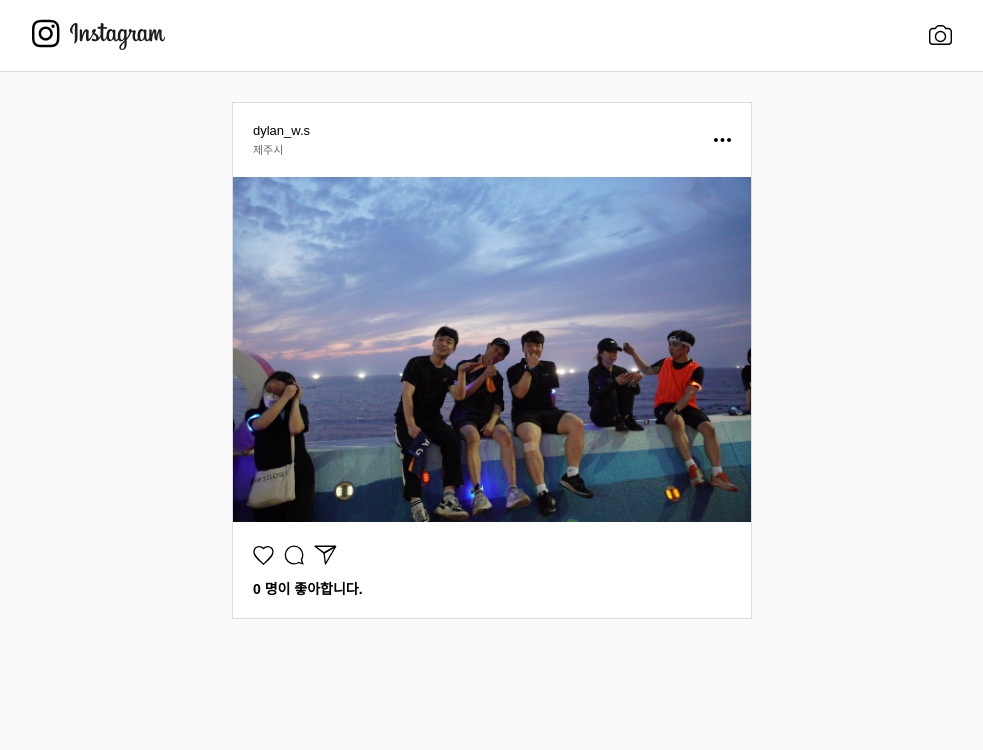
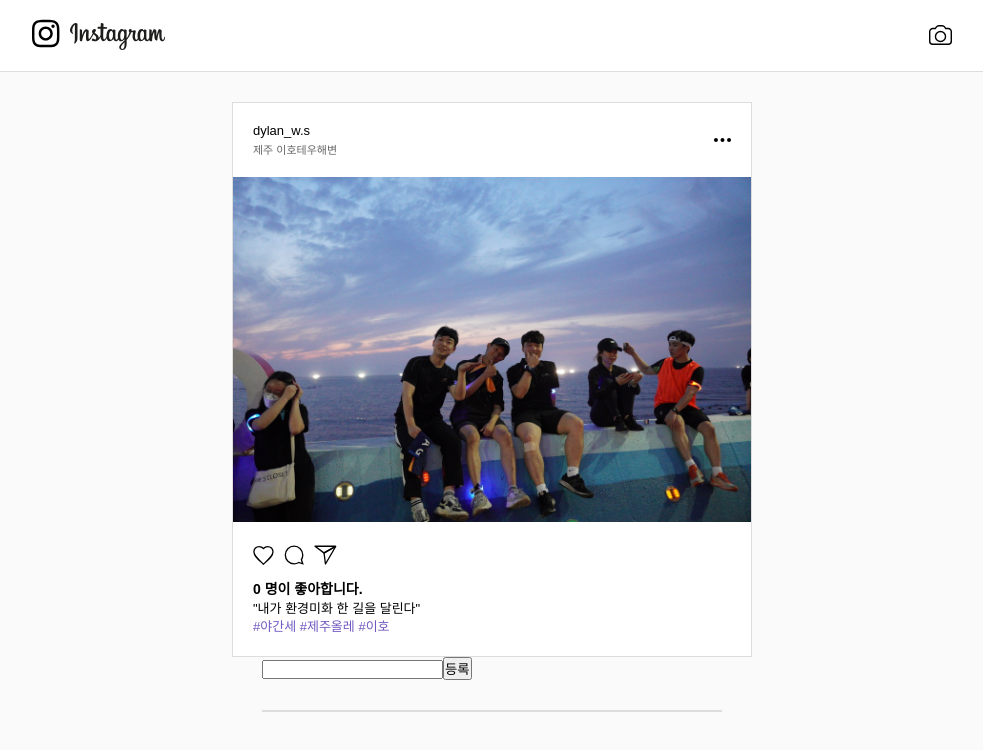
Before and after one commit to kws60000/instagram, a React (Create React App) app: page / in a window 1280 px wide. Shown: the top 750 px of the page, without its empty margins (148-1131 px from the left). Built offline with nearby package versions, Linux system fonts and the light colour scheme.

Commit message:
스토어 생성 1

```diff
--- a/package.json
+++ b/package.json
@@ -23,7 +23,8 @@
     "eject": "react-scripts eject"
   },
   "eslintConfig": {
-    "extends": "react-app"
+    "extends": "react-app",
+    "plugin": "react/recommended"
   },
   "browserslist": {
     "production": [
--- a/src/components/Header.js
+++ b/src/components/Header.js
@@ -11,10 +11,10 @@ export default function Header() {
     <header id="main-header">
       <div className="header-content">
         <Link to="/">
-          <img src={logo} />
+          <img src={logo} alt={logo} />
         </Link>
         <Link to="/new">
-          <img src={camera} />
+          <img src={camera} alt={camera} />
         </Link>
       </div>
     </header>
--- /dev/null
+++ b/src/components/Tags.css
@@ -0,0 +1,12 @@
+section#tagList {
+    width: 100%;
+    max-width: 580px;
+    margin: 0 auto;
+    padding: 0 30px;
+}
+
+div.please {
+    background: #fff;
+    border: 1px solid #ddd;
+    margin-top: 30px;
+}
--- /dev/null
+++ b/src/components/Tags.js
@@ -0,0 +1,36 @@
+import React from 'react';
+import './Tags.css';
+
+const TagItem = ({ tag }) => {
+  return (
+    <div>
+      <span>{tag.text}</span>
+    </div>
+  );
+};
+
+const Tags = ({ input, tags, onChangeInput, onInsert }) => {
+  const onSubmit = (e) => {
+    e.preventDefault();
+    onInsert(input);
+    onChangeInput('');
+  };
+
+  const onChange = (e) => onChangeInput(e.target.value);
+  return (
+    <section id="tagList">
+      <form onSubmit={onSubmit}>
+        <input value={input} onChange={onChange} />
+        <button type="submit">등록</button>
+      </form>
+
+      <div className="please">
+        {tags.map((tag) => (
+          <TagItem tag={tag} key={tag.id} />
+        ))}
+      </div>
+    </section>
+  );
+};
+
+export default Tags;
--- /dev/null
+++ b/src/containers/TagsContainer.js
@@ -0,0 +1,26 @@
+import React from 'react';
+import { connect } from 'react-redux';
+import { changeInput, insert } from '../modules/tags';
+import Tags from '../components/Tags';
+
+const TagsContainer = ({ input, tags, changeInput, insert }) => {
+  return (
+    <Tags
+      input={input}
+      tags={tags}
+      onChangeInput={changeInput}
+      onInsert={insert}
+    />
+  );
+};
+
+export default connect(
+  ({ tags }) => ({
+    input: tags.input,
+    tags: tags.tags,
+  }),
+  {
+    changeInput,
+    insert,
+  },
+)(TagsContainer);
--- a/src/modules/index.js
+++ b/src/modules/index.js
@@ -1,8 +1,8 @@
 import { combineReducers } from 'redux';
-import counter from './counter';
+import tags from './tags';
 
 const rootReducer = combineReducers({
-  counter,
+  tags,
 });
 
 export default rootReducer;
--- /dev/null
+++ b/src/modules/tags.js
@@ -0,0 +1,46 @@
+const CHANGE_INPUT = 'tags/CHANGE_INPUT';
+const INSERT = 'tags/INSERT';
+
+export const changeInput = (input) => ({
+  type: CHANGE_INPUT,
+  input,
+});
+
+let id = 1;
+export const insert = (text) => ({
+  type: INSERT,
+  tag: {
+    id: id++,
+    text,
+  },
+});
+
+const initalState = {
+  input: '',
+  tags: [
+    {
+      id: '',
+      text: '',
+    },
+  ],
+};
+
+function tags(state = initalState, action) {
+  switch (action.type) {
+    case CHANGE_INPUT:
+      return {
+        ...state,
+        input: action.input,
+      };
+    case INSERT:
+      return {
+        ...state,
+        tags: state.tags.concat(action.tag),
+      };
+
+    default:
+      return state;
+  }
+}
+
+export default tags;
--- a/src/pages/Feed.js
+++ b/src/pages/Feed.js
@@ -1,4 +1,6 @@
 import React, { Component } from 'react';
+
+import TagsContainer from '../containers/TagsContainer';
 
 import './Feed.css';
 
@@ -9,6 +11,9 @@ import send from '../assets/send.svg';
 import run from '../assets/run.jpg';
 
 class Feed extends Component {
+  state = {
+    feed: [],
+  };
   constructor(props) {
     super(props);
     this.state = {
@@ -18,32 +23,40 @@ class Feed extends Component {
   render() {
     const { number } = this.state;
     return (
+      <div>
         <section id="post-list">
           <article>
             <header>
               <div className="user-info">
                 <span>dylan_w.s</span>
-              <span className="place">제주시</span>
+                <span className="place">제주 이호테우해변</span>
               </div>
-            <img src={more} />
+              <img src={more} alt={more} />
             </header>
-          <img src={run} />
+            <img src={run} alt={run} />
             <footer>
               <div className="actions">
                 <button
                   type="button"
                   onClick={() => this.setState({ number: number + 1 })}
                 >
-                <img src={like} />
+                  <img src={like} alt={like} />
                 </button>
-              <img src={comment} />
-              <img src={send} />
+                <img src={comment} alt={comment} />
+                <img src={send} alt={send} />
               </div>
 
               <strong> {number} 명이 좋아합니다. </strong>
+              <p>
+                "내가 환경미화 한 길을 달린다"
+                <span>#야간세 #제주올레 #이호</span>
+              </p>
             </footer>
           </article>
+
+          <TagsContainer />
         </section>
+      </div>
     );
   }
 }
--- a/src/pages/New.js
+++ b/src/pages/New.js
@@ -1,67 +1,68 @@
-import React, { Component } from 'react';
+import React, { useState } from 'react';
+import TagsContainer from '../containers/TagsContainer';
 
 import './New.css';
 
-class New extends Component {
-  state = {
-    impage: null,
-    author: '',
-    place: '',
-    description: '',
-    hashtags: '',
+const New = () => {
+  const [form, setForm] = useState([
+    { author: '' },
+    { place: '' },
+    { description: '' },
+    { hashtags: '' },
+  ]);
+  const { author, place, description, hashtags } = form;
+
+  const onChange = (e) => {
+    const nextForm = {
+      ...form,
+      [e.target.name]: e.target.value,
+    };
+    setForm(nextForm);
   };
-
-  handleChange = (e) => {
-    this.setState({
-      [e.target.name]: e.target.value,
-    });
-  };
-
-  handleClick = () => {
-    alert(this.state.author + ': ' + this.state.place);
-    this.setState({
+  const onClick = () => {
+    setForm({
       author: '',
       place: '',
     });
   };
 
-  render() {
-    return (
+  return (
+    <div>
       <form id="new-post">
         <input type="file" />
         <input
           type="text"
           name="author"
           placeholder="아이디"
-          value={this.state.author}
-          onChange={this.handleChange}
+          value={author}
+          onChange={onChange}
         />
         <input
           type="text"
           name="place"
           placeholder="위치 추가"
-          value={this.state.place}
-          onChange={this.handleChange}
+          value={place}
+          onChange={onChange}
         />
         <input
           type="text"
           name="description"
           placeholder="문구 입력..."
-          value={this.state.description}
-          onChange={this.handleChange}
+          value={description}
+          onChange={onChange}
         />
         <input
           type="text"
           name="hashtags"
           placeholder="태그하기"
-          value={this.state.hashtags}
-          onChange={this.handleChange}
+          value={hashtags}
+          onChange={onChange}
         />
 
-        <button onClick={this.handleClick}>작성하기</button>
+        <button onClick={onClick}>작성하기</button>
       </form>
-    );
-  }
-}
-
+      <TagsContainer />
+    </div>
+  );
+};
 export default New;
```
Also changed, not shown: src/pages/sample.js (added, +68 -0 lines), 2 other files (tests, documents, lock files or other folders). Lines whose indentation alone changed are shown as unchanged.
